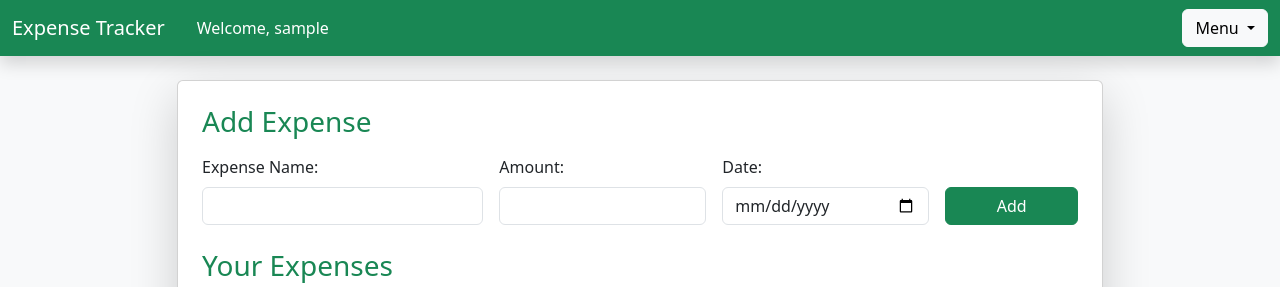
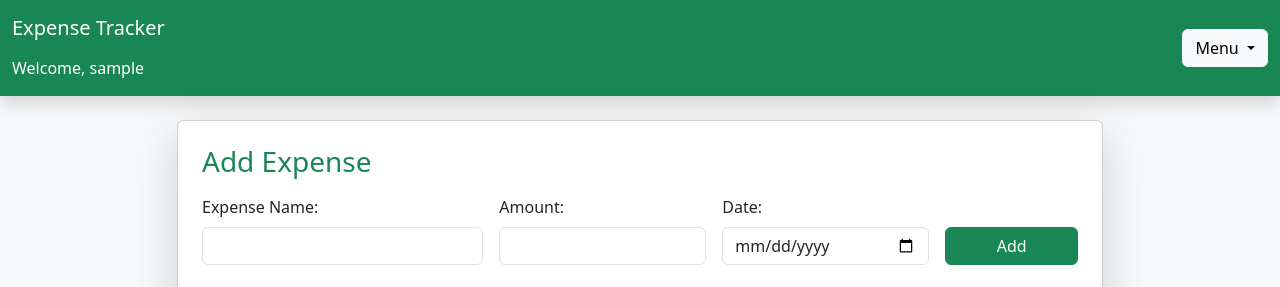
Before and after one commit to mohanasri2606/Expense_tracker, a Flask app: page /dashboard in a window 1280 px wide. Shown: the top 287 px of the page. Run offline with Flask 3, Linux system fonts and the light colour scheme; the visitor is signed in with stand-in values (Sample User, id 1); data that the repository does not hold is empty.

Commit message:
Update dashboard.html

```diff
--- a/templates/dashboard.html
+++ b/templates/dashboard.html
@@ -13,9 +13,9 @@
     <!-- Navbar -->
     <nav class="navbar navbar-expand-lg navbar-dark bg-success shadow">
         <div class="container-fluid">
-            <div class="d-flex align-items-center">
+            <div class="d-flex flex-column">
                 <a class="navbar-brand" href="#">Expense Tracker</a>
-                <span class="navbar-text text-white ms-3">Welcome, {{ session.username }}</span>
+                <span class="navbar-text text-white">Welcome, {{ session.username }}</span>
             </div>
 
             <!-- Menu Button -->
```
